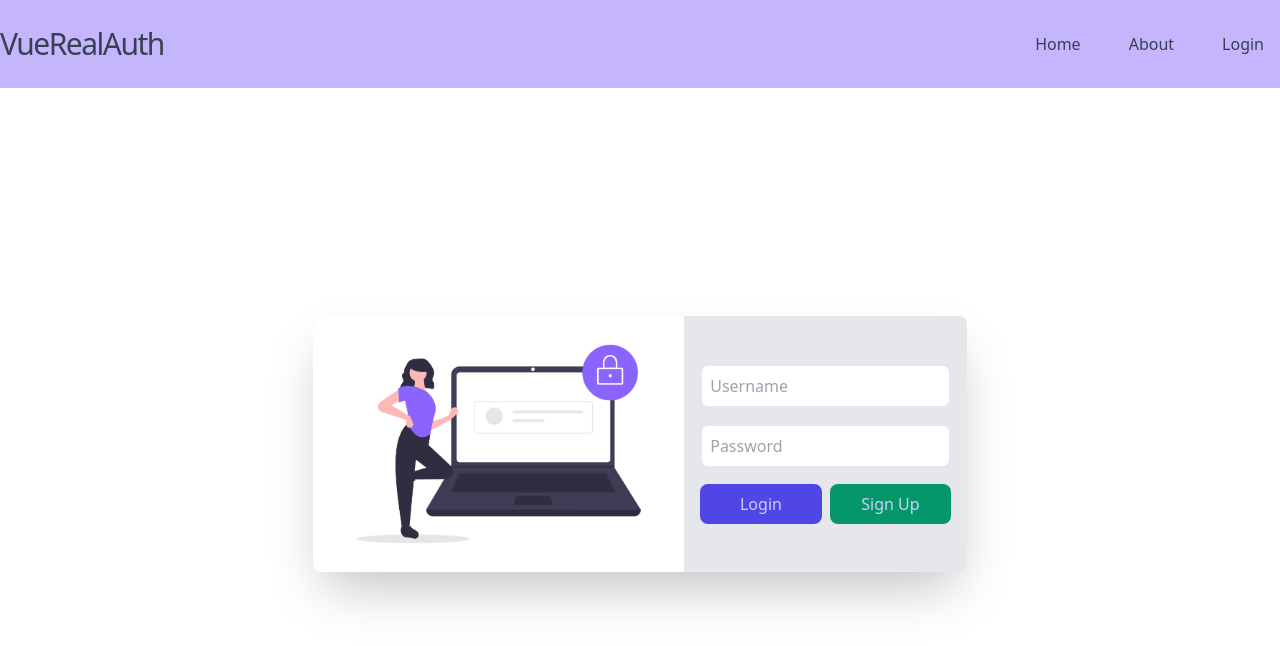
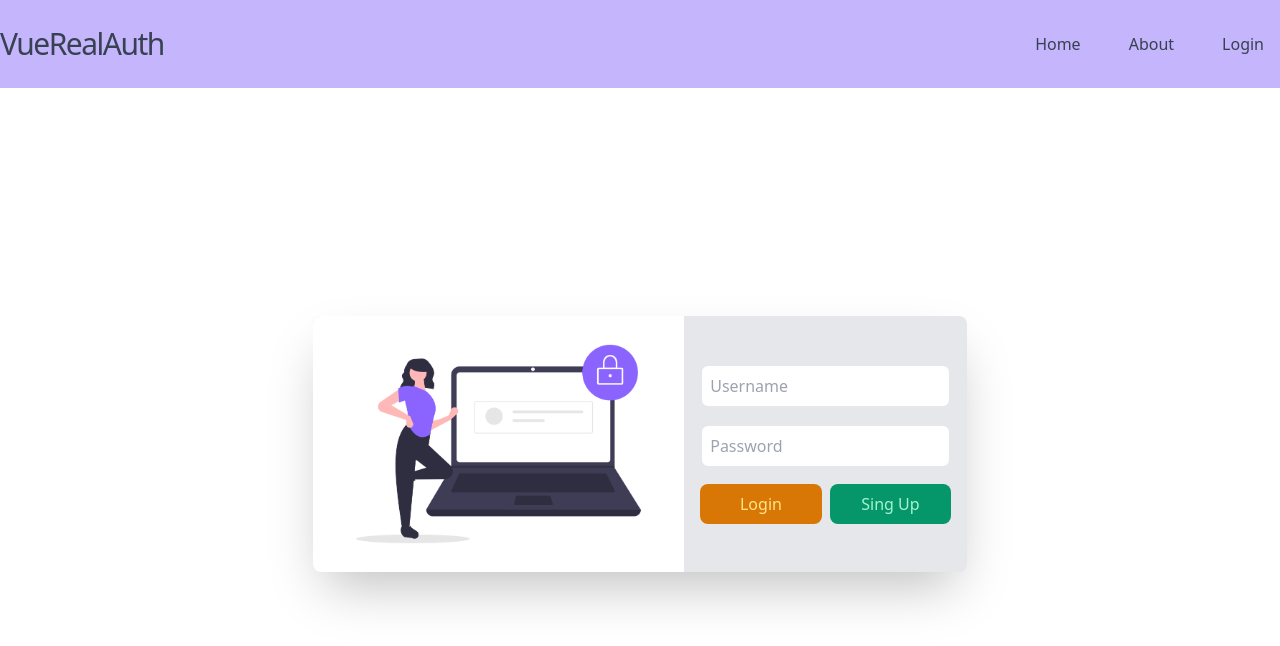
Before and after one commit to jgarate1/vuelogin, a Vue app: page /login in a window 1280 px wide. Shown: the top 646 px of the page. Built offline with nearby package versions, Linux system fonts and the light colour scheme; no server answers.

Commit message:
finalchanges3

```diff
--- a/src/pages/login.vue
+++ b/src/pages/login.vue
@@ -3,9 +3,8 @@ import { ref } from "vue";
 import { useRouter } from "vue-router";
 import useAuth from "../composable/useAuth";
 import useError from "../composable/useError";
-import { useTimeout, promiseTimeout } from "@vueuse/core";
 
-const { isAuthenticated, login, signup} = useAuth();
+const { isAuthenticated, login, signup } = useAuth();
 
 const username = ref("");
 const password = ref("");
@@ -15,7 +14,7 @@ const router = useRouter();
 const logginIn = async () => {
   await login(username.value, password.value);
   goToHome();
-  }
+};
 
 const signingUp = async () => {
   await signup(username.value, password.value);
@@ -29,9 +28,11 @@ const goToHome = () => {
     setError("Invalid username or password");
     start();
   }
-}
+};
 
 const { error, setError } = useError();
+
+import { useTimeout, promiseTimeout } from "@vueuse/core";
 
 const { ready, start } = useTimeout(3000, { controls: true });
 </script>
@@ -57,22 +58,21 @@ const { ready, start } = useTimeout(3000, { controls: true });
           placeholder="Password"
           v-model="password"
         />
-        <div class = "flex space-x-2">
+        <div class="flex space-x-2">
           <button
             type="submit"
             @submit.prevent="logginIn"
-          class="w-1/2 py-2 text-indigo-200 bg-indigo-600 rounded-lg"
+            class="w-1/2 py-2 text-yellow-200 bg-yellow-600 rounded-lg"
           >
             Login
           </button>
           <button
             @click="signingUp"
-          class="w-1/2 py-2 text-indigo-200 bg-green-600 rounded-lg"
+            class="w-1/2 py-2 text-green-200 bg-green-600 rounded-lg"
           >
-          Sign Up
+            Sing Up
           </button>
         </div>
-
       </form>
     </div>
     <div
```
Also changed, not shown: src/App.vue (line endings or trailing spaces). Lines whose indentation alone changed are shown as unchanged.
